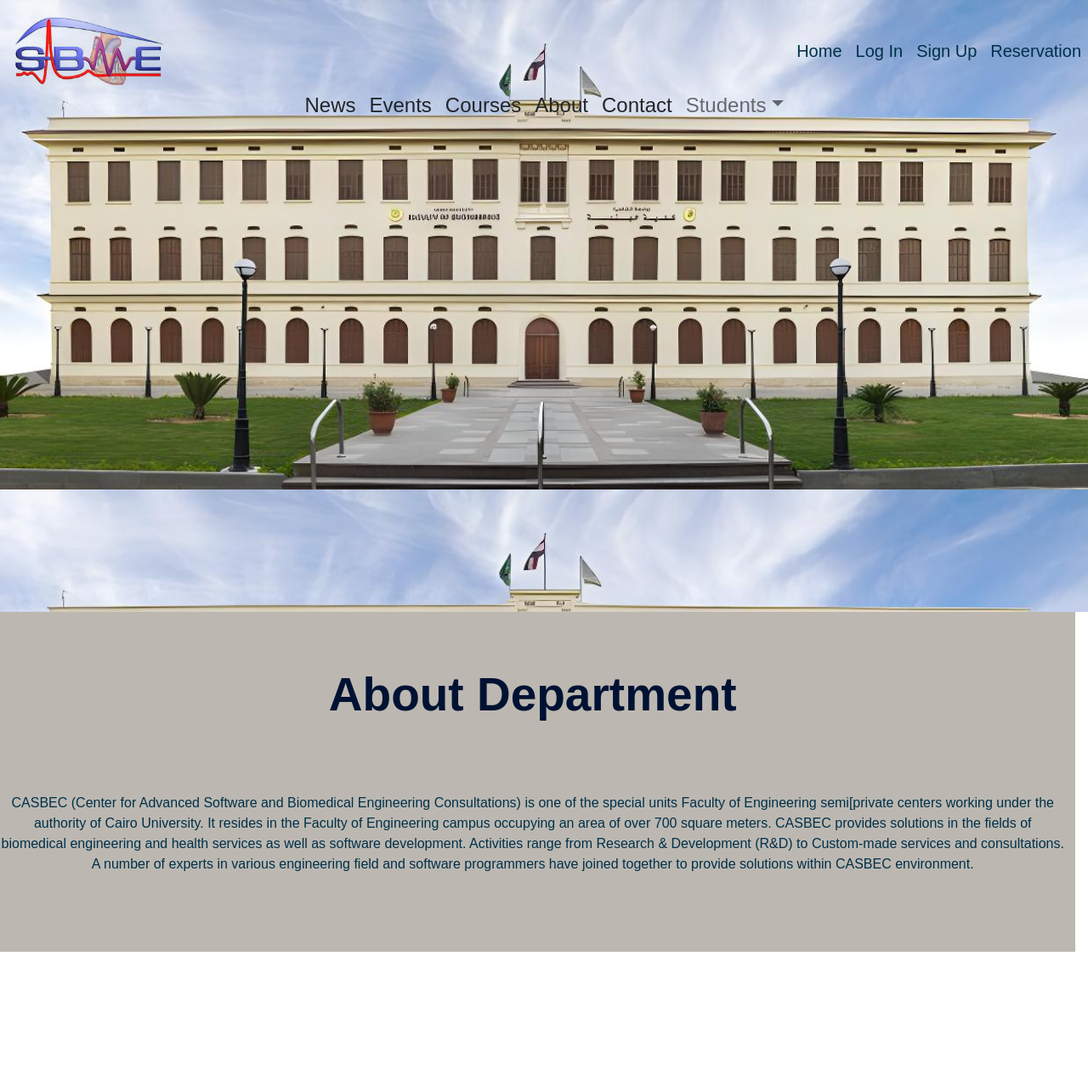
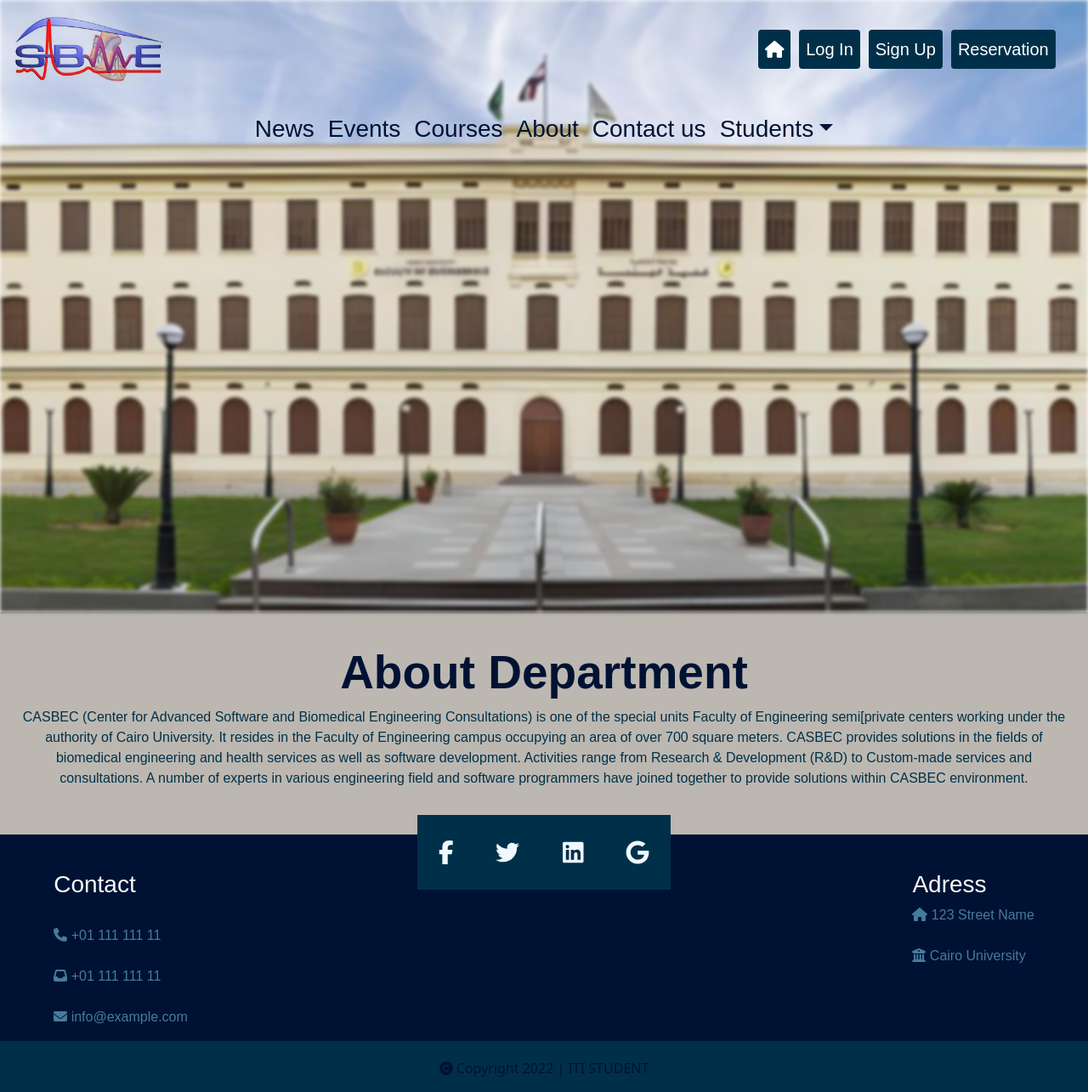
Before and after one commit to OmarAbdelzaher/SBE-WEBSITE-ITI-GP, a React (Create React App) app in the folder sbe-website-frontend/: page / in a window 1280 px wide. Shown: the whole page at 85% size. Before the commit the page ends 1120 px from the top, so only its background shows below. Built offline with nearby package versions, Linux system fonts and the light colour scheme.

Commit message:
Edit Home Page

```diff
--- a/sbe-website-frontend/package.json
+++ b/sbe-website-frontend/package.json
@@ -20,6 +20,7 @@
     "react-redux": "^7.2.6",
     "react-router-dom": "^5.3.0",
     "react-scripts": "5.0.0",
+    "react-scroll": "^1.8.5",
     "redux": "^4.1.2",
     "web-vitals": "^2.1.4"
   },
--- a/sbe-website-frontend/src/App.js
+++ b/sbe-website-frontend/src/App.js
@@ -5,7 +5,8 @@ import Home from "./pages/home";
 import SignupForm from "./pages/SignupForm";
 import LoginForm from "./pages/LoginForm";
 import ReservationForm from "./pages/ReservationForm";
-// import About from "./components/about";
+import Header from "./components/header";
+import About from "./components/about";
 
 
 
@@ -13,12 +14,13 @@ function App() {
   return (
     <>
       <BrowserRouter>
+      <Header/>
         <Switch>
         <Route path={"/"} exact component={Home} />
         <Route path={"/signup"} exact component={SignupForm} />
         <Route path={"/login"} exact component={LoginForm} />
         <Route path={"/reservation"} exact component={ReservationForm} />
-        {/* <Route path={"/about"} exact component={About} /> */}
+        <Route path={"/about"} exact component={About} />
         </Switch>
       </BrowserRouter>
     </>
--- a/sbe-website-frontend/src/components/about.js
+++ b/sbe-website-frontend/src/components/about.js
@@ -1,4 +1,5 @@
 import React from "react";
+import '../pages/style.css'
 
 function About() {
   return (
@@ -7,7 +8,7 @@ function About() {
         <h1 className="col-md-6 offset-md-3 text-center about-h">
           About Department
         </h1>
-        <p className=" text-center about-b">
+        <p className=" text-center about-b col-12">
           CASBEC (Center for Advanced Software and Biomedical Engineering
           Consultations) is one of the special units Faculty of Engineering
           semi[private centers working under the authority of Cairo University.
@@ -20,6 +21,7 @@ function About() {
           provide solutions within CASBEC environment.
         </p>
       </section>
+
     </>
   );
 }
--- /dev/null
+++ b/sbe-website-frontend/src/components/footer.js
@@ -0,0 +1,100 @@
+import React from "react";
+import { FontAwesomeIcon } from "@fortawesome/react-fontawesome";
+import {
+  faFacebookF,
+  faGoogle,
+} from "@fortawesome/free-brands-svg-icons";
+import { faTwitter, faLinkedin } from "@fortawesome/free-brands-svg-icons";
+import {
+    faBuildingColumns,
+  faCopyright,
+  faEnvelope,
+  faHome,
+  faInbox,
+  faPhone,
+} from "@fortawesome/free-solid-svg-icons";
+import { Link } from "react-router-dom";
+
+function Footer() {
+  return (
+    <>
+    <div className="row footer">
+      <section className="f-one text-center col-12">
+        <Link
+          className="icon fs-3"
+          to={{ pathname: "https://www.facebook.com/" }}
+          target="_blank"
+        >
+          <FontAwesomeIcon icon={faFacebookF} />
+        </Link>
+
+        <Link
+          className="icon fs-3"
+          to={{ pathname: "https://www.facebook.com/" }}
+          target="_blank"
+        >
+          <FontAwesomeIcon icon={faTwitter} />
+        </Link>
+
+        <Link
+          className="icon fs-3"
+          to={{ pathname: "https://www.facebook.com/" }}
+          target="_blank"
+        >
+          <FontAwesomeIcon icon={faLinkedin} />
+        </Link>
+
+        <Link
+          className="icon fs-3"
+          to={{ pathname: "https://www.facebook.com/" }}
+          target="_blank"
+        >
+          <FontAwesomeIcon icon={faGoogle} />
+        </Link>
+        <div className="row">
+          <p className="contact col-auto me-auto">
+            <h1 className="fs-3 text-light">Contact </h1>
+            <span>
+              <br />
+              <FontAwesomeIcon icon={faPhone} /> +01 111 111 11
+            </span>
+            <br /> <br />
+            <span>
+              <FontAwesomeIcon icon={faInbox} />
+              {"   "}
+              +01 111 111 11
+            </span>
+            <br /> <br />
+            <span>
+              <FontAwesomeIcon icon={faEnvelope} />
+              {"   "}
+              info@example.com
+            </span>
+          </p>
+          <p className="col-auto adress ">
+            <h1 className="fs-3 text-light">Adress </h1>
+            <span>
+            <FontAwesomeIcon icon={faHome} />
+              {"   "}
+              123 Street Name <br/> <br/>
+            </span>
+            <span>
+            <FontAwesomeIcon icon={faBuildingColumns} />
+              {"   "}
+              Cairo University
+            </span>
+          </p>
+        </div>
+      </section>
+      <div className="rights text-center col-12">
+        <p>
+        <FontAwesomeIcon icon={faCopyright} />{" "}
+        Copyright 2022 | ITI STUDENT
+        </p>
+      </div>
+    </div>
+    </>
+  );
+}
+
+export default Footer;
--- a/sbe-website-frontend/src/components/header.js
+++ b/sbe-website-frontend/src/components/header.js
@@ -1,12 +1,13 @@
 import Navbar from "react-bootstrap/Navbar";
 import React, { useState, useEffect } from "react";
 import Nav from "react-bootstrap/Nav";
-import logo from '../assets/image/departmentLogo.png'
+import logo from "../assets/image/departmentLogo.png";
 import { Link } from "react-router-dom";
-
+import "../pages/style.css";
+import { FontAwesomeIcon } from "@fortawesome/react-fontawesome";
+import { faHome } from "@fortawesome/free-solid-svg-icons";
 
 const Header = () => {
-
   const [head, setHeader] = useState(false);
 
   //navbar scroll changeBackground function
@@ -25,37 +26,43 @@ const Header = () => {
     window.addEventListener("scroll", changeBackground);
   });
 
-
   return (
-    <Navbar fixed="top" className={head ? "head scroll" : "head"}>
-      <Navbar.Brand href="/">
+    <Navbar fixed="top" expand="lg" className={head ? "head scroll" : "head"}>
+      <Navbar.Brand className="col-3" href="/">
         <img
           src={logo}
           width="200"
-          height="95"
+          height="90"
           className="d-inline-block align-top"
           alt="Department logo"
         />
       </Navbar.Brand>{" "}
       <Navbar.Toggle aria-controls="responsive-navbar-nav" />
-      <Navbar.Collapse id="responsive-navbar-nav"></Navbar.Collapse>
-      <Nav variant="dark" className="">
-        <Nav.Link>
-          <Link className="fs-5 header-link" to="/">Home</Link>
+      <Navbar.Collapse id="responsive-navbar-nav">
+      <Nav variant="dark" className="col-6 offset-7">
+        <Nav.Link className="button">
+          <Link className="fs-5 header-link ani" to="/">
+            <FontAwesomeIcon icon={faHome} />{" "}
+          </Link>
         </Nav.Link>
-        <Nav.Link>
-        <Link className="fs-5 header-link" to="/login" >
-          Log In
-        </Link>
+        <Nav.Link className="button">
+          <Link className="fs-5 header-link ani" to="/login">
+            Log In
+          </Link>
         </Nav.Link>
-        <Nav.Link>
-        <Link className="fs-5 header-link" to="/signup">Sign Up</Link>
+        <Nav.Link className="button">
+          <Link className="fs-5 header-link ani" to="/signup">
+            Sign Up
+          </Link>
         </Nav.Link>
-        <Nav.Link>
-        <Link className="fs-5 header-link" to="/reservation" >Reservation</Link>
+        <Nav.Link className="button">
+          <Link className="fs-5 header-link ani" to="/reservation">
+            Reservation
+          </Link>
         </Nav.Link>
         {/* <Nav.Link className="text-light fs-5" href="/SignupForm">Sign Up</Nav.Link> */}
       </Nav>
+      </Navbar.Collapse>
     </Navbar>
   );
 };
--- a/sbe-website-frontend/src/components/nav-bar.js
+++ b/sbe-website-frontend/src/components/nav-bar.js
@@ -3,7 +3,10 @@ import Nav from "react-bootstrap/Nav";
 import NavDropdown from "react-bootstrap/NavDropdown";
 import "../pages/style.css";
 import React, { useState, useEffect } from "react";
-import { Link } from "react-router-dom";
+// import { Link } from "react-router-dom";
+import { Link, animateScroll as scroll } from "react-scroll";
+
+import "../pages/style.css";
 
 const NavBar = () => {
   const [bar, setNavbar] = useState(false);
@@ -25,6 +28,7 @@ const NavBar = () => {
   });
 
   return (
+    <>
       <Navbar
         fixed="top"
         expand="lg"
@@ -34,33 +38,41 @@ const NavBar = () => {
       >
         <Navbar.Toggle aria-controls="navbarScroll" />
         <Navbar.Collapse id="navbarScroll">
-        <Nav
-          className="me-auto my-2 my-lg-0 fs-4 navv"
-          style={{ maxHeight: "100px" }}
-          navbarScroll
-        >
-          <Nav.Link className="text-dark" href="/">
+          <Nav className="me-auto my-2 my-lg-0 fs-3">
+            <Nav.Link>
+              <Link className="nav-links" to="">
                 News
+              </Link>
             </Nav.Link>
-          <Nav.Link className="text-dark" href="">
+            <Nav.Link>
+              <Link className="nav-links" to="">
                 Events
+              </Link>
             </Nav.Link>
-          <Nav.Link className="text-dark" href="">
+            <Nav.Link>
+              <Link className="nav-links" to="">
                 Courses
+              </Link>
             </Nav.Link>
             <Nav.Link>
               <Link
-              className="text-dark nav-links"
-              to=""
+                className="nav-links"
+                activeClass="active"
+                to="/about"
+                spy={true}
+                smooth={true}
               >
                 About
               </Link>
             </Nav.Link>
-          <Nav.Link className="text-dark" href="">
-            Contact
+            <Nav.Link>
+              <Link className="nav-links" to="">
+                Contact us
+              </Link>
             </Nav.Link>
+            <div className="dropdown">
               <NavDropdown
-            className="text-dark"
+                className="dropdown"
                 title="Students"
                 id="navbarScrollingDropdown"
               >
@@ -68,9 +80,11 @@ const NavBar = () => {
                 <NavDropdown.Item href="">Undergraduate</NavDropdown.Item>
                 <NavDropdown.Divider />
               </NavDropdown>
+            </div>
           </Nav>
         </Navbar.Collapse>
       </Navbar>
+    </>
   );
 };
 
--- a/sbe-website-frontend/src/pages/LoginForm.js
+++ b/sbe-website-frontend/src/pages/LoginForm.js
@@ -1,10 +1,8 @@
 import React from 'react'
-import Header from '../components/header'
 
 function LoginForm() {
   return (
     <>
-    <Header/>
     <section className="h-150 h-custom">
         <div className="container py-5 h-150">
           <div className="row d-flex justify-content-center align-items-center h-100">
--- a/sbe-website-frontend/src/pages/ReservationForm.js
+++ b/sbe-website-frontend/src/pages/ReservationForm.js
@@ -4,7 +4,6 @@ import Header from "../components/header";
 const ReservationForm = () => {
     return (
       <>
-      <Header/>
         <section className="h-150 h-custom">
         <div className="container py-5 h-150">
           <div className="row d-flex justify-content-center align-items-center h-100">
--- a/sbe-website-frontend/src/pages/SignupForm.js
+++ b/sbe-website-frontend/src/pages/SignupForm.js
@@ -4,7 +4,6 @@ import Header from "../components/header";
 const SignupForm = () => {
   return (
     <>
-    <Header/>
       <section
         className="h-150 h-custom"
         // style={{ backgroundColor: "#8fc4b7" }}
--- a/sbe-website-frontend/src/pages/home.js
+++ b/sbe-website-frontend/src/pages/home.js
@@ -1,16 +1,20 @@
 import React from "react";
 import About from "../components/about";
-import Header from "../components/header";
+import Footer from "../components/footer";
 import NavBar from "../components/nav-bar";
 import "./style.css";
 
 const Home = () => {
+
   return (
     <>
-      <Header/>
+    <div className="home">
       <NavBar />
-      <section className="s-one"></section>
-      <About />
+      <section className="s-one"><div className="img"></div></section>
+        <About />
+      <Footer/>
+    </div>
+
     </>
   );
 };
--- a/sbe-website-frontend/src/pages/style.css
+++ b/sbe-website-frontend/src/pages/style.css
@@ -1,58 +1,194 @@
-.head{
-    position: fixed;
-    height: 15vh;
-    font-family:Arial, Helvetica, sans-serif;
+.home {
+  margin: 0%;
+  box-sizing: border-box;
+  scroll-behavior: smooth;
 }
-.header-link{
-    text-decoration: none;
-    color: #003049;
+.clear {
+  clear: both;
 }
-.bar{
-    position: fixed;
-    margin-top: 7%;
-    font-weight:500;
-    font-family:Arial, Helvetica, sans-serif;
-}
-.nav-links{
-    text-decoration: none;
-
+.container {
+  width: 100%;
+  margin: 0 auto;
 }
 
-.active{
+.head {
+  position: fixed;
+  font-family: Arial, Helvetica, sans-serif;
+}
+.header-link {
+  text-decoration: none;
+  color: #ffff;
+}
+.button {
+  border-radius: 4px;
+  background-color: #003049;
+  border: none;
+  color: #ffffff;
+  text-align: center;
+  transition: all 0.5s;
+  cursor: pointer;
+  margin: 5px;
+}
+
+.button .ani {
+  cursor: pointer;
+  display: inline-block;
+  position: relative;
+  transition: 0.5s;
+}
+.button .ani:after {
+  content: "\00bb";
+  position: absolute;
+  opacity: 0;
+  top: 0;
+  right: -20px;
+  transition: 0.5s;
+}
+
+.button:hover .ani {
+  padding-right: 25px;
+  color: #9b2226;
+}
+
+.button:hover .ani:after {
+  opacity: 1;
+  right: 0;
+}
+
+.bar {
+  position: fixed;
+  margin-top: 9%;
+  font-family: Arial, Helvetica, sans-serif;
+}
+@media only screen and (max-width: 1024px) {
+  .bar {
+    margin-top: 11%;
+  }
+}
+@media only screen and (max-width: 768px) {
+  .bar {
+    margin-top: 15%;
+  }
+}
+@media only screen and (max-width: 425px) {
+  .bar {
+    margin-top: 25%;
+  }
+}
+@media only screen and (max-width: 375px) {
+  .bar {
+    margin-top: 29%;
+  }
+}
+@media only screen and (max-width: 320px) {
+  .bar {
+    margin-top: 33%;
+  }
+}
+
+.nav-links {
+  text-decoration: none;
+  color: #001233;
+}
+.nav-links:hover {
+  color: #9b2226;
+}
+
+.active {
   background-color: white;
 }
-.scroll{
-    background-color: #457b9d;
+.active .nav-links {
+  color: #001233;
+}
+.scroll {
+    background-image: linear-gradient(to right, #8ecae6, #0096c7);
+    background-image: -o-linear-gradient(right, #457b9d, #0096c7);
+    background-image: -moz-linear-gradient(right, #8ecae6, #0096c7);
+    background-image: -webkit-linear-gradient(left, #8ecae6, #003049);
+}
 
-}
-.logo{
+.logo {
   background-image: url(../assets/image/departmentLogo.png);
 }
-.search{
-    width: 60%;
+
+#navbarScrollingDropdown {
+  color: #001233;
+}
+#navbarScrollingDropdown:hover {
+  color: #9b2226;
+}
+.active #navbarScrollingDropdown {
+  color: #457b9d;
+}
+.active #navbarScrollingDropdown:hover {
+  color: #9b2226;
+}
+.active .nav-links:hover {
+  color: #9b2226;
+}
+.s-one {
+  position: relative;
+  height: 90vh;
 }
 
-.s-one{
-    height: 90vh;
-    background-size: 100%;
+.img {
+  height: 100%;
+  background-size: cover;
+  background-repeat: no-repeat;
+  background-position: center;
   background-image: url(../assets/image/Fac_eng.jpg);
-    /* background-color: #d8e2dc;
+  filter: blur(2px);
+    -webkit-filter: blur(2px);
+  /* background-color: #bcb8b1;
   background-blend-mode: multiply; */
+  background-attachment: fixed;
 }
-.s-tow{
-    height: 50vh;
-    width: 99.8vw;
+.s-tow {
+  margin: 0%;
   background-color: #bcb8b1;
-    font-family:Arial, Helvetica, sans-serif;
+  font-family: Arial, Helvetica, sans-serif;
+  padding: 1%;
 }
 
-.about-h{
-    font-size:55px;
+.about-h {
+  font-size: 55px;
   font-weight: 900;
-    padding-top: 5%;
+  padding-top: 2%;
   color: #001233;
 }
-.about-b{
-    font-weight: 500;
+.about-b {
   color: #003049;
+  padding-bottom: 2%;
 }
+.footer {
+  margin: 0%;
+}
+.f-one {
+  background-color: #001233;
+}
+
+.icon {
+  color: aliceblue;
+  padding: 2%;
+  background-color: #003049;
+}
+.icon:hover {
+  color: #9b2226;
+}
+.contact {
+  text-align: left;
+  margin-left: 4%;
+  color: #457b9d;
+  font-family: Arial, Helvetica, sans-serif;
+}
+.adress {
+  margin-right: 4%;
+  text-align: start;
+  color: #457b9d;
+  font-family: Arial, Helvetica, sans-serif;
+}
+.rights {
+  background-color: #003049;
+  color: #001233;
+  padding-top: 1.5%;
+}
```
Also changed, not shown: 4 other files (tests, documents, lock files or other folders). Lines whose indentation alone changed are shown as unchanged.
